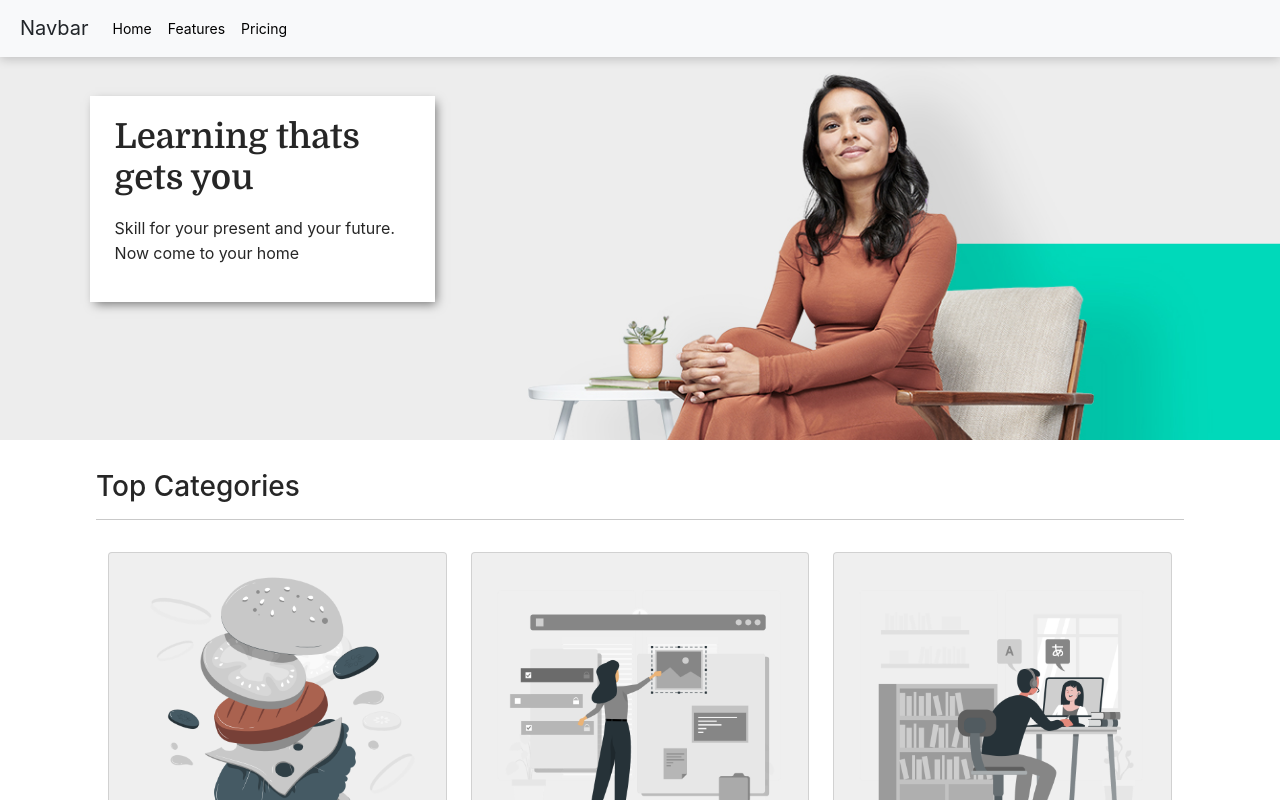
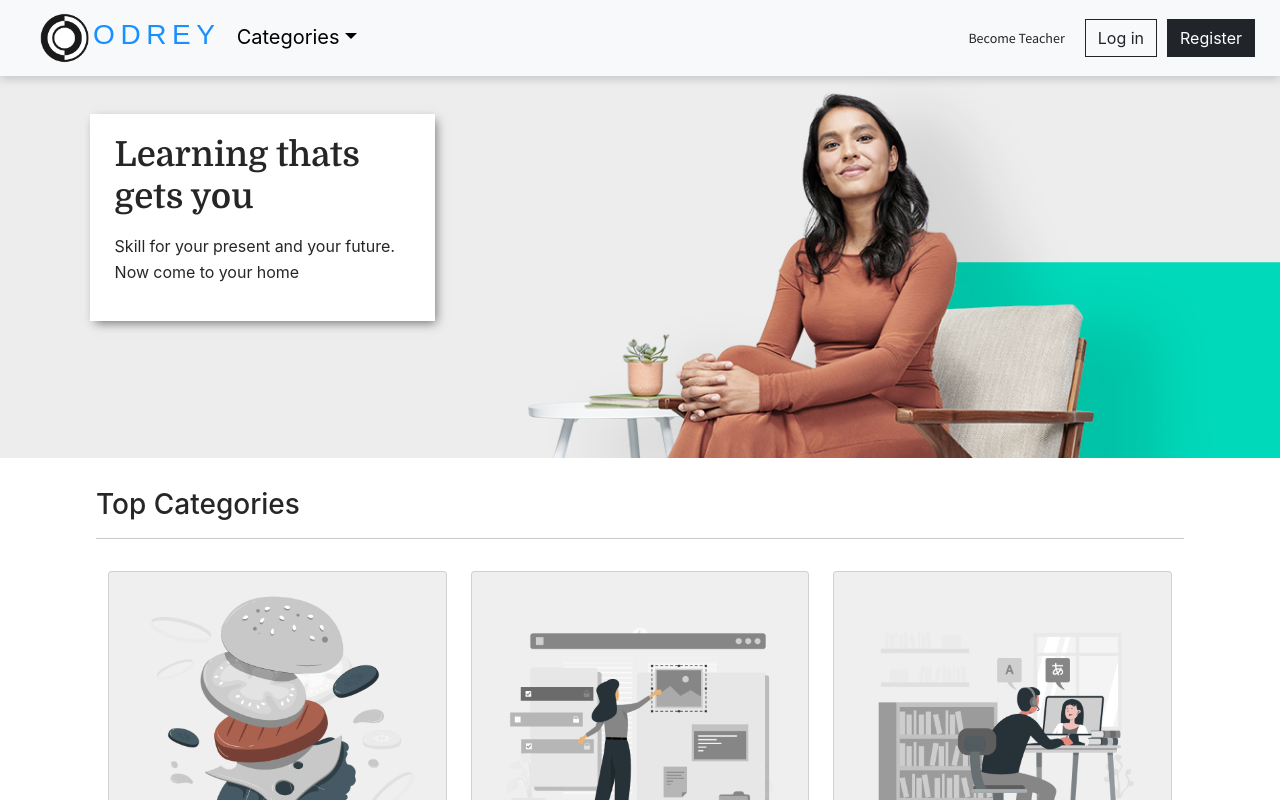
Before and after one commit to ferind07/frontend, a React (Create React App) app: page / in a window 1280 px wide. Shown: the top 800 px of the page. Built offline with nearby package versions, Linux system fonts and the light colour scheme; a web font is replaced by a local one.

Commit message:
revisi and add detail instructor

```diff
--- a/package.json
+++ b/package.json
@@ -17,6 +17,7 @@
     "react-dom": "^17.0.2",
     "react-icons": "^4.3.1",
     "react-materialize": "^3.10.0",
+    "react-responsive": "^9.0.0-beta.6",
     "react-router-dom": "^6.2.1",
     "react-scripts": "5.0.0",
     "styled-components": "^5.3.3",
--- a/src/App.jsx
+++ b/src/App.jsx
@@ -4,6 +4,7 @@ import Home from "./pages/home";
 import Register from "./pages/Register";
 import Login from "./pages/Login";
 import Categories from "./pages/Categories";
+import DetailInstructor from "./pages/DetailInstructor";
 import Agung from "./pages/agung";
 
 const App = () => {
@@ -16,6 +17,7 @@ const App = () => {
           <Route path="/login" element={<Login />} />
           <Route path="/categories" element={<Categories />} />
           <Route path="/agung" element={<Agung />} />
+          <Route path="/detailInstructor" element={<DetailInstructor />} />
         </Routes>
       </BrowserRouter>
     </>
--- a/src/components/Navbar/index.jsx
+++ b/src/components/Navbar/index.jsx
@@ -1,22 +1,81 @@
-import React, { Component, useState } from 'react';
-import {NavDropdown, Container, Nav, Navbar} from "react-bootstrap";
-import { useNavigate, Link } from 'react-router-dom';
+import React, { Component, useState } from "react";
+import { NavDropdown, Container, Nav, Navbar } from "react-bootstrap";
+import { useNavigate, Link } from "react-router-dom";
+import MediaQuery from "react-responsive";
 
 //css
-import './navbar.css';
+import "./navbar.css";
 
 const Navbarr = () => {
   const navigate = useNavigate();
+
   return (
     <>
-      <Navbar bg="light" variant="dark" sticky='top'>
+      <Navbar
+        bg="light"
+        variant="dark"
+        sticky="top"
+        collapseOnSelect
+        expand="md"
+      >
         <Container fluid>
-        <Navbar.Brand className='text-dark' href="#home">Navbar</Navbar.Brand>
-        <Nav className="me-auto">
-          <Nav.Link href="#home">Home</Nav.Link>
-          <Nav.Link href="#features">Features</Nav.Link>
-          <Nav.Link href="#pricing">Pricing</Nav.Link>
-        </Nav>
+          <Navbar.Brand className="text-dark" href="#home">
+            <div className="nav-logo">
+              <Link to="/" style={{ display: "flex" }}>
+                <img src="/asset/image/logo.png" />
+                <p className="nav-title">ODREY</p>
+              </Link>
+              <MediaQuery minWidth={555}>
+                <NavDropdown title="Categories" className="center">
+                  <NavDropdown.Item href="/categories">
+                    Language
+                  </NavDropdown.Item>
+                  <NavDropdown.Item href="#action/3.2">
+                    Cooking
+                  </NavDropdown.Item>
+                  <NavDropdown.Item href="#action/3.3">Sports</NavDropdown.Item>
+                  <NavDropdown.Item href="#action/3.4">Design</NavDropdown.Item>
+                  <NavDropdown.Item href="#action/3.5">
+                    Programming
+                  </NavDropdown.Item>
+                </NavDropdown>
+              </MediaQuery>
+            </div>
+          </Navbar.Brand>
+          <Navbar.Toggle aria-controls="responsive-navbar-nav" />
+          <Navbar.Collapse
+            id="responsive-navbar-nav"
+            className="justify-content-end"
+          >
+            <MediaQuery minWidth={768}>
+              <div className="nav-right">
+                <p className="center">Become Teacher</p>
+                <button
+                  className="btn btn-outline-dark"
+                  onClick={(e) => {
+                    navigate("/login");
+                  }}
+                >
+                  Log in
+                </button>
+                <button
+                  className="btn btn-dark"
+                  onClick={(e) => {
+                    navigate("/register");
+                  }}
+                >
+                  Register
+                </button>
+              </div>
+            </MediaQuery>
+            <MediaQuery maxWidth={768}>
+              <Nav className="me-auto">
+                <Nav.Link href="#features">Become teacher</Nav.Link>
+                <Nav.Link href="/login">Log in</Nav.Link>
+                <Nav.Link href="/register">Register</Nav.Link>
+              </Nav>
+            </MediaQuery>
+          </Navbar.Collapse>
         </Container>
       </Navbar>
     </>
@@ -51,7 +110,6 @@ const Navbarr = () => {
   //     </header>
   //   </>
   // )
-}
-
+};
 
 export default Navbarr;
--- a/src/components/Navbar/navbar.css
+++ b/src/components/Navbar/navbar.css
@@ -1,15 +1,15 @@
-@import url('https://fonts.googleapis.com/css2?family=Source+Sans+Pro:wght@200;300;400&family=Zen+Kaku+Gothic+Antique:wght@300;400&display=swap');
-ul, li {
+@import url("https://fonts.googleapis.com/css2?family=Source+Sans+Pro:wght@200;300;400&family=Zen+Kaku+Gothic+Antique:wght@300;400&display=swap");
+ul,
+li {
   margin: 0;
   list-style: none;
-
 }
 nav {
   background-color: #ffffff;
   display: flex;
   padding: 0.5rem;
   z-index: 1000;
-  box-shadow: 0 2px 10px 0 rgba(0,0,0,.2);
+  box-shadow: 0 2px 10px 0 rgba(0, 0, 0, 0.2);
   justify-content: space-between;
   position: relative;
 }
@@ -18,14 +18,10 @@ nav {
   display: flex;
   margin-left: 20px;
 }
-.nav-logo button {
-  background-color: transparent;
-  border: none;
-  margin-left: 30px;
-  font-family: 'Source Sans Pro', sans-serif;
-}
-.nav-middle {
-  background-color: green;
+@media screen and (max-width: 555px) {
+  .nav-logo {
+    margin-left: 0px;
+  }
 }
 
 .nav-right {
@@ -33,8 +29,13 @@ nav {
 }
 .nav-right p {
   margin-right: 15px;
-  font-family: 'Source Sans Pro', sans-serif;
+  font-family: "Source Sans Pro", sans-serif;
   font-weight: 400;
+}
+@media screen and (max-width: 800px) {
+  .nav-right p {
+    display: none;
+  }
 }
 .nav-right button {
   margin: 0px 5px 0px 5px;
@@ -45,7 +46,7 @@ nav {
   font-size: 1.75rem;
   letter-spacing: 0.35rem;
   margin-left: 0.25rem;
-  font-family: 'Zen Kaku Gothic Antique', sans-serif;
+  font-family: "Zen Kaku Gothic Antique", sans-serif;
 }
 
 .nav-link {
@@ -68,3 +69,11 @@ nav img {
   justify-content: center;
   align-items: center;
 }
+.navbar-dark .navbar-toggler-icon {
+  background-image: url("./Hamburger_icon.png") !important;
+}
+
+.navbar-dark .navbar-toggler {
+  /* color: rgb(116 37 37); */
+  border-color: rgb(0 0 0) !important;
+}
--- a/src/pages/Categories/categoriesCard.jsx
+++ b/src/pages/Categories/categoriesCard.jsx
@@ -20,7 +20,7 @@ const CategoriesCard = (props) => {
             <p className="text-muted mb-0">Indonesian language</p>
             <Rate disabled value={5} />
             <div className="mt-2 d-flex justify-content-start">
-              <a href="#">Explore</a>
+              <a href="/detailInstructor">Explore</a>
             </div>
           </div>
         </div>
--- a/src/pages/Categories/index.jsx
+++ b/src/pages/Categories/index.jsx
@@ -1,33 +1,37 @@
-import React, { Component } from 'react';
-import Navbar from '../../components/Navbar';
-import CategoriesCard from './categoriesCard';
-import Footer from '../../components/Footer';
-import { AiOutlineTeam } from 'react-icons/ai';
-import {Input} from 'antd';
+import React, { Component } from "react";
+import Navbar from "../../components/Navbar";
+import CategoriesCard from "./categoriesCard";
+import Footer from "../../components/Footer";
+import { AiOutlineTeam } from "react-icons/ai";
+import { Input } from "antd";
 
 const Categories = () => {
   return (
     <>
-      <Navbar/>
-      <div className='container' style={{paddingBottom: '30px'}}>
-        <h2 className='mt-5 mb-0'>Language</h2>
-        <h5 className='mt-2 text-muted'>Another ways to learn language</h5>
-        <div className='d-flex justify-content-between'>
-          <p style={{fontSize: '0.8rem'}}><AiOutlineTeam color='#00B4D8' size='1.5rem'/> 10 instructors</p>
-          <Input.Search allowClear style={{width: "25vw"}}/>
+      <Navbar />
+      <div className="container" style={{ paddingBottom: "30px" }}>
+        <h2 className="mt-5 mb-0">Language</h2>
+        <h5 className="mt-2 text-muted">Another ways to learn language</h5>
+        <div className="d-flex justify-content-between">
+          <p style={{ fontSize: "0.8rem" }}>
+            <AiOutlineTeam color="#00B4D8" size="1.5rem" /> 10 instructors
+          </p>
+          <div className="col-md-5 col-6">
+            <Input.Search allowClear style={{ width: "100%" }} />
+          </div>
         </div>
         <hr />
-        <div className='row'>
-          <CategoriesCard/>
-          <CategoriesCard/>
-          <CategoriesCard/>
-          <CategoriesCard/>
-          <CategoriesCard/>
+        <div className="row">
+          <CategoriesCard />
+          <CategoriesCard />
+          <CategoriesCard />
+          <CategoriesCard />
+          <CategoriesCard />
         </div>
       </div>
-      <Footer/>
+      <Footer />
     </>
   );
-}
+};
 
 export default Categories;
--- /dev/null
+++ b/src/pages/DetailInstructor/index.jsx
@@ -0,0 +1,21 @@
+import React, { useState } from "react";
+import Navbarr from "../../components/Navbar";
+import { Rate } from "antd";
+const DetailInstructor = (props) => {
+  const name = props.name;
+  return (
+    <>
+      <Navbarr />
+      <div className="container mt-3">
+        <h1 className="mb-2">Ferry Indra Gunawan</h1>
+        <div className="d-flex justify-content-between mb-0">
+          <h5 className="text-muted mt-0">Bahasa Indonesia istructor</h5>
+          <Rate value={5} />
+        </div>
+        <hr className="mt-1" />
+      </div>
+    </>
+  );
+};
+
+export default DetailInstructor;
```
Also changed, not shown: src/components/Navbar/Hamburger_icon.png (added), 1 other file (tests, documents, lock files or other folders).
